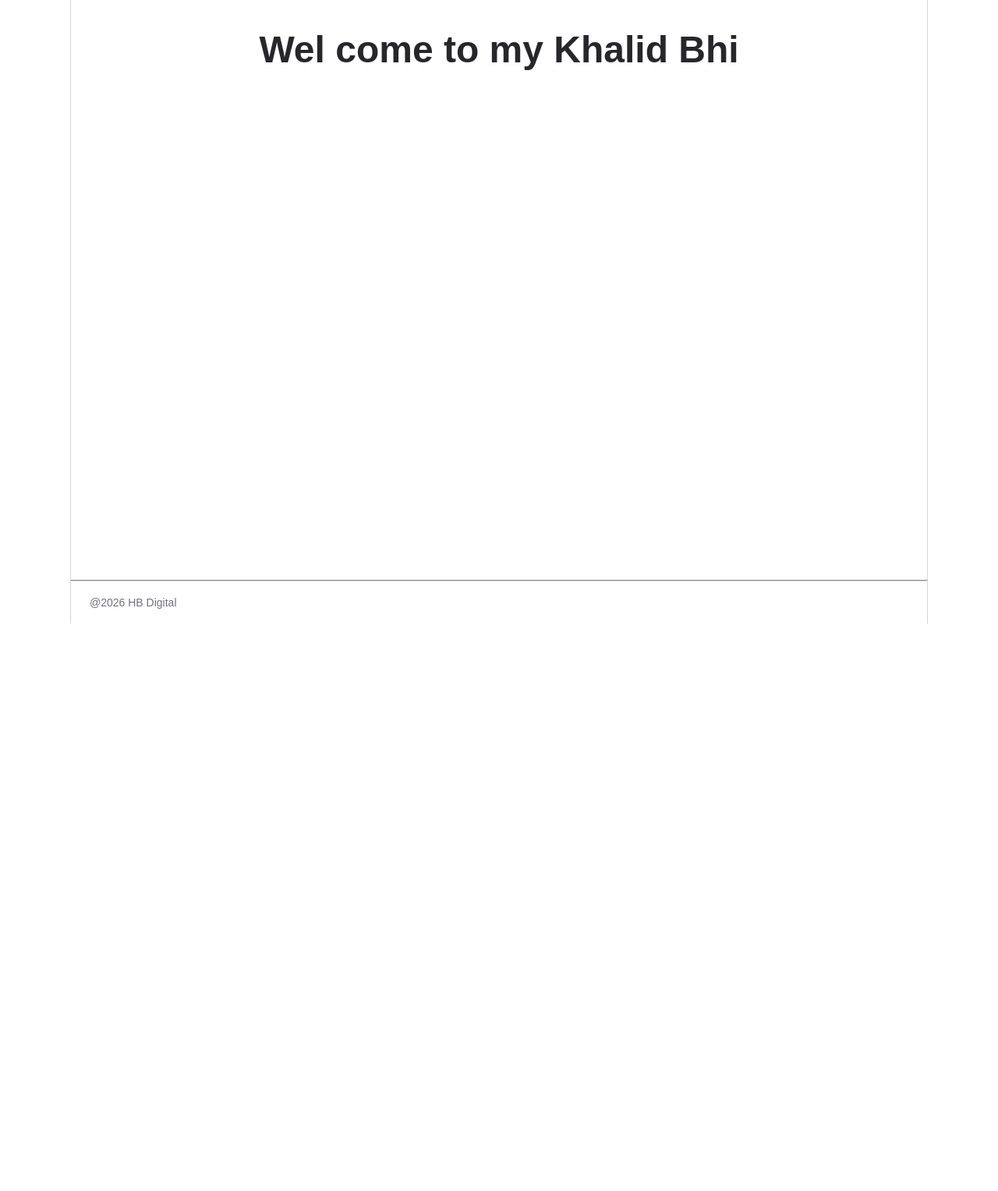
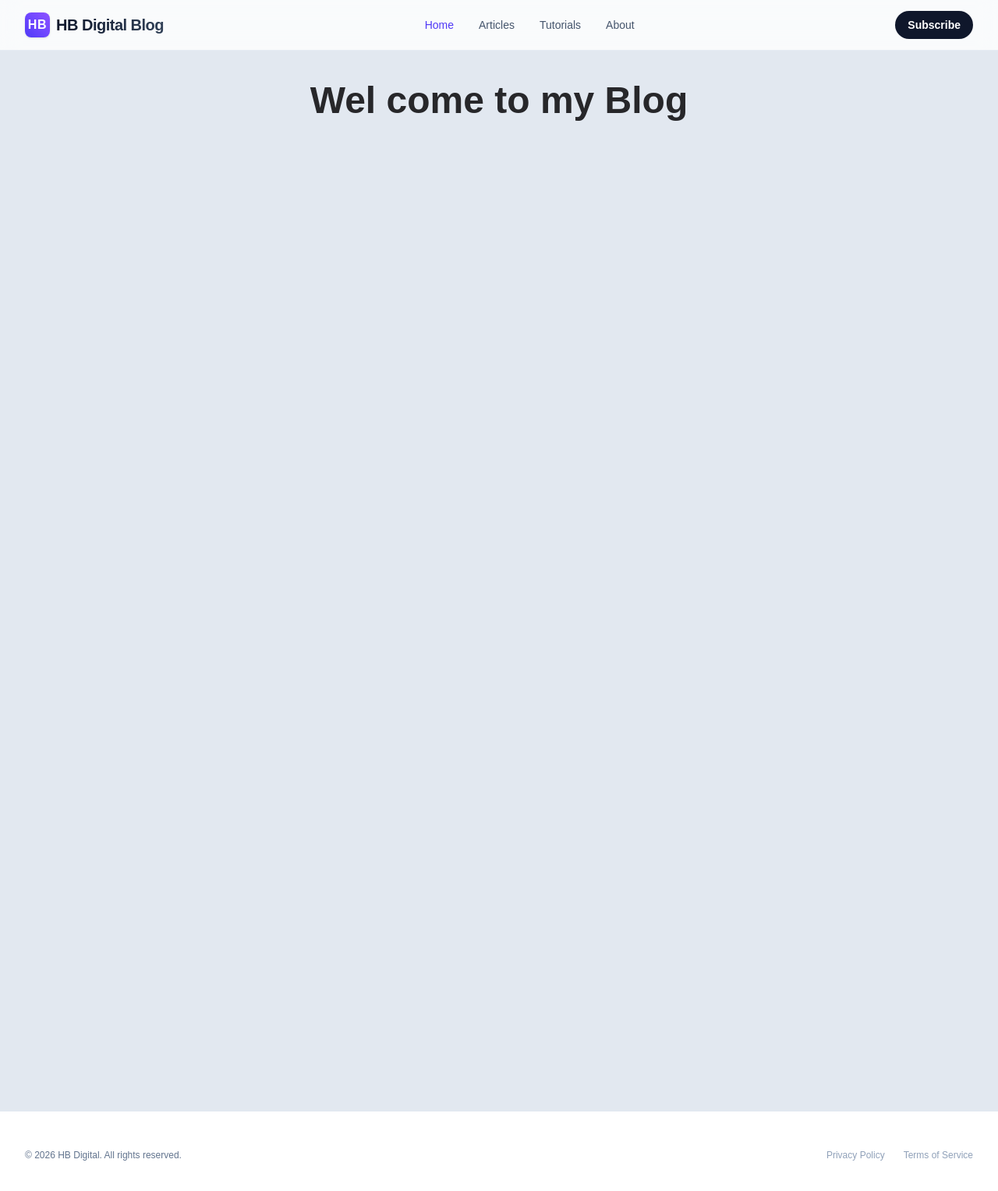
Before and after one commit to likeam/nextblog, a Next.js app: page / in a window 1280 px wide. Shown: the top 1528 px of the page at 78% size. Before the commit the page ends 800 px from the top, so only its background shows below. Built offline with nearby package versions, Linux system fonts and the light colour scheme.

Commit message:
Changing

```diff
--- a/app/layout.tsx
+++ b/app/layout.tsx
@@ -27,12 +27,58 @@ export default function RootLayout({
       lang="en"
       className={`${geistSans.variable} ${geistMono.variable} h-full antialiased`}
     >
-      <body className=" min-h-dvh bg-zinc-200 text-zinc-950 ">
-        <div className=" mx-auto flex min-h-dvh w-full max-w-[1100px] flex flex-col border-x border-zinc-300 bg-white">
-          <header className=" "></header>
-          <main className=" flex-1 px-4 py-8 sm:px-6 sm:py-10">{children}</main>
-          <footer className=" flex h-14 items-center border-t px-4 text-sm text-zinc-500 sm:px-6">
-            @2026 HB Digital
+      <body className="max-h-svh">
+        <div className=" bg-slate-200 text-slate-900 antialiased selection:bg-indigo-500 selection:text-white">
+          <header className="sticky top-0 z-50 border-b border-slate-200/80 bg-white/80 backdrop-blur-md">
+            <div className="mx-auto flex max-w-7xl h-16 items-center justify-between px-4 sm:px-6 lg:px-8">
+              <div className="flex items-center gap-2">
+                <span className="h-8 w-8 rounded-lg bg-gradient-to-tr from-indigo-600 to-violet-500 flex items-center justify-center text-white font-black tracking-wider shadow-sm">
+                  HB
+                </span>
+                <span className="text-xl font-bold tracking-tight bg-gradient-to-r from-slate-900 to-slate-700 bg-clip-text text-transparent">
+                  HB Digital Blog
+                </span>
+              </div>
+
+              <nav className="hidden md:flex items-center gap-8 text-sm font-medium text-slate-600">
+                <a href="#" className="text-indigo-600 transition-colors">
+                  Home
+                </a>
+                <a href="#" className="hover:text-slate-900 transition-colors">
+                  Articles
+                </a>
+                <a href="#" className="hover:text-slate-900 transition-colors">
+                  Tutorials
+                </a>
+                <a href="#" className="hover:text-slate-900 transition-colors">
+                  About
+                </a>
+              </nav>
+
+              <div className="flex items-center gap-4">
+                <button className="rounded-full bg-slate-900 px-4 py-2 text-sm font-semibold text-white transition-all hover:bg-slate-800 hover:shadow-md active:scale-95">
+                  Subscribe
+                </button>
+              </div>
+            </div>
+          </header>
+          <main className=" flex-1 min-h-svw px-4 py-8 sm:px-6 sm:py-10">
+            {children}
+          </main>
+          <footer className="mt-20 border-t border-slate-200 bg-white">
+            <div className="mx-auto max-w-7xl px-4 py-12 sm:px-6 lg:px-8 flex flex-col sm:flex-row items-center justify-between gap-6">
+              <p className="text-xs text-slate-500">
+                &copy; 2026 HB Digital. All rights reserved.
+              </p>
+              <div className="flex gap-6 text-xs text-slate-400">
+                <a href="#" className="hover:text-slate-600 transition-colors">
+                  Privacy Policy
+                </a>
+                <a href="#" className="hover:text-slate-600 transition-colors">
+                  Terms of Service
+                </a>
+              </div>
+            </div>
           </footer>
         </div>
       </body>
--- a/app/page.tsx
+++ b/app/page.tsx
@@ -3,7 +3,7 @@ import React from "react";
 const page = () => {
   return (
     <h1 className=" text-center text-4xl font-bold text-zinc-800 sm:text-5xl">
-      Wel come to my Khalid Bhi
+      Wel come to my Blog
     </h1>
   );
 };
```
